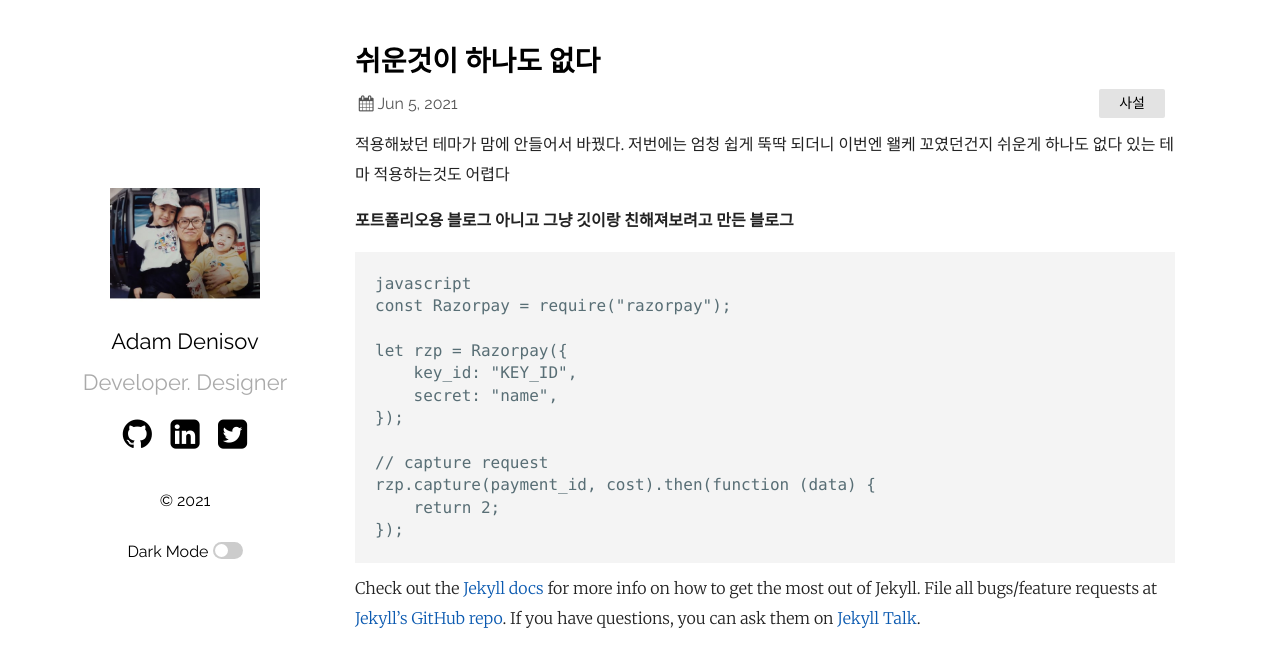
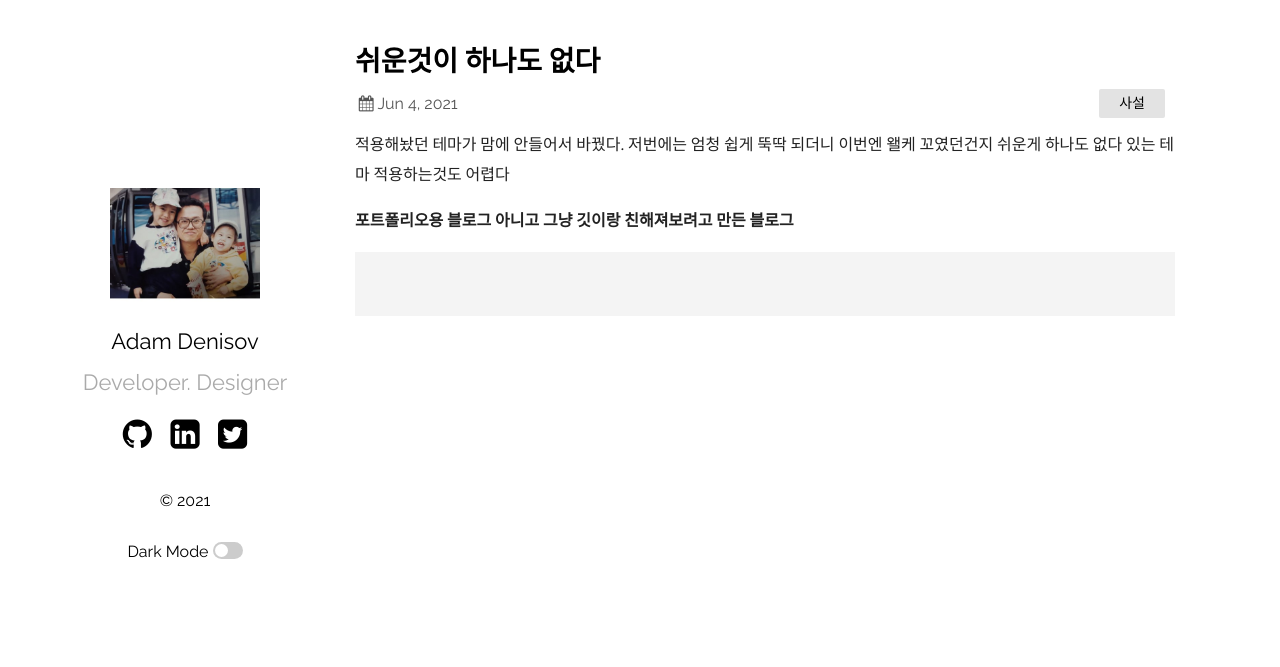
Before and after one commit to hwajj/hwajj.github.io, a Jekyll site: the page built from _posts/2021-06-06-test.markdown, in a window 1280 px wide. Shown: the top 667 px of the page. Built offline with Jekyll 4.4.1, drawn with Linux system fonts in a browser that asks for light colours.

Commit message:
test commit

````diff
--- a/_config.yml
+++ b/_config.yml
@@ -1,10 +1,7 @@
-title: Your awesome title
-author: GitHub User
-email: your-email@domain.com
-description: > # this means to ignore newlines until "show_exerpts:"
-  Write an awesome description for your new site here. You can edit this
-  line in _config.yml. It will appear in your document head meta (for
-  Google search results) and in your feed.xml site description.
+title:
+author: 왕초보
+email:
+description: 초보운전
 show_excerpts: true # set to true to show excerpts on the homepage
 
 # Minima date format
--- a/_posts/2021-06-06-test.markdown
+++ b/_posts/2021-06-06-test.markdown
@@ -13,22 +13,5 @@
 **포트폴리오용 블로그 아니고 그냥 깃이랑 친해져보려고 만든 블로그**
 
 ```
-javascript
-const Razorpay = require("razorpay");
 
-let rzp = Razorpay({
-    key_id: "KEY_ID",
-    secret: "name",
-});
-
-// capture request
-rzp.capture(payment_id, cost).then(function (data) {
-    return 2;
-});
 ```
-
-Check out the [Jekyll docs][jekyll-docs] for more info on how to get the most out of Jekyll. File all bugs/feature requests at [Jekyll’s GitHub repo][jekyll-gh]. If you have questions, you can ask them on [Jekyll Talk][jekyll-talk].
-
-[jekyll-docs]: https://jekyllrb.com/docs/home
-[jekyll-gh]: https://github.com/jekyll/jekyll
-[jekyll-talk]: https://talk.jekyllrb.com/
````
Also changed, not shown: other parts of _posts/2021-06-06-test.markdown (+1 -1 lines), _posts/2021-07-08-test.md (added, +8 -0 lines).
